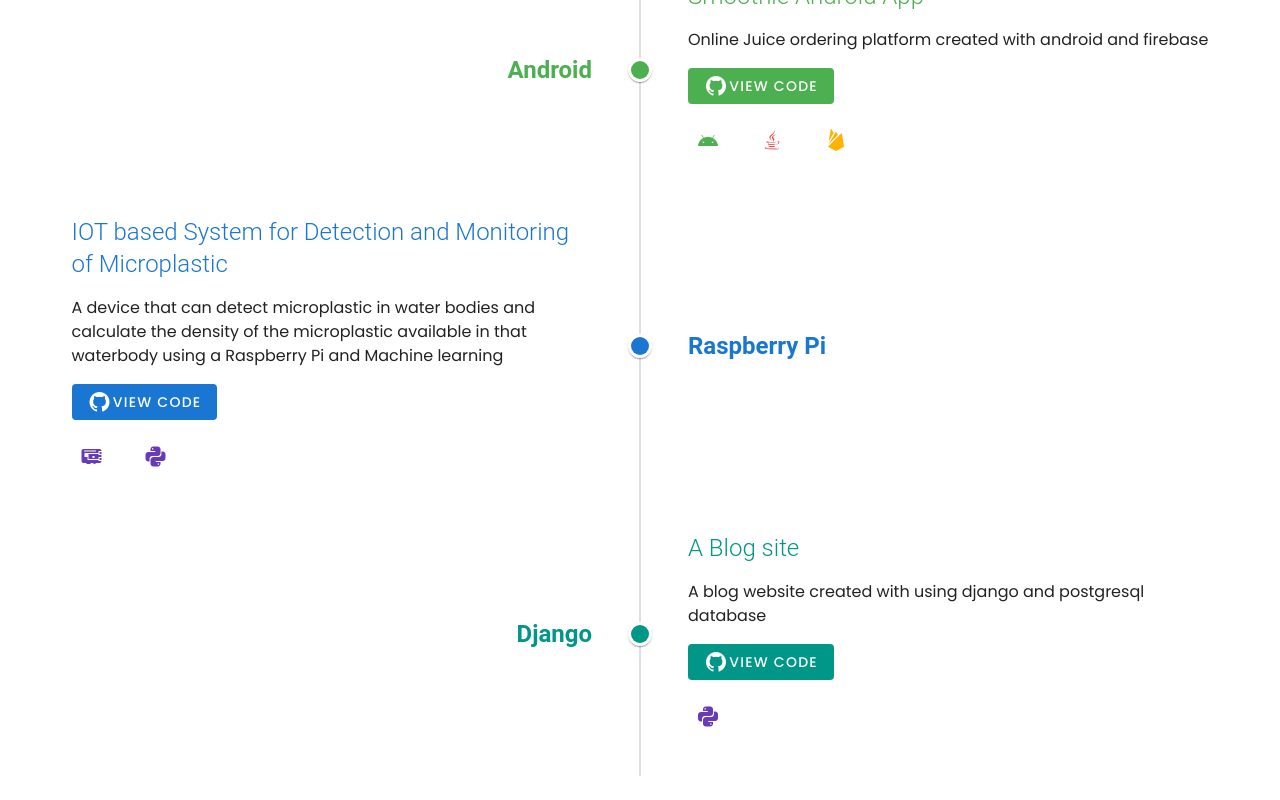
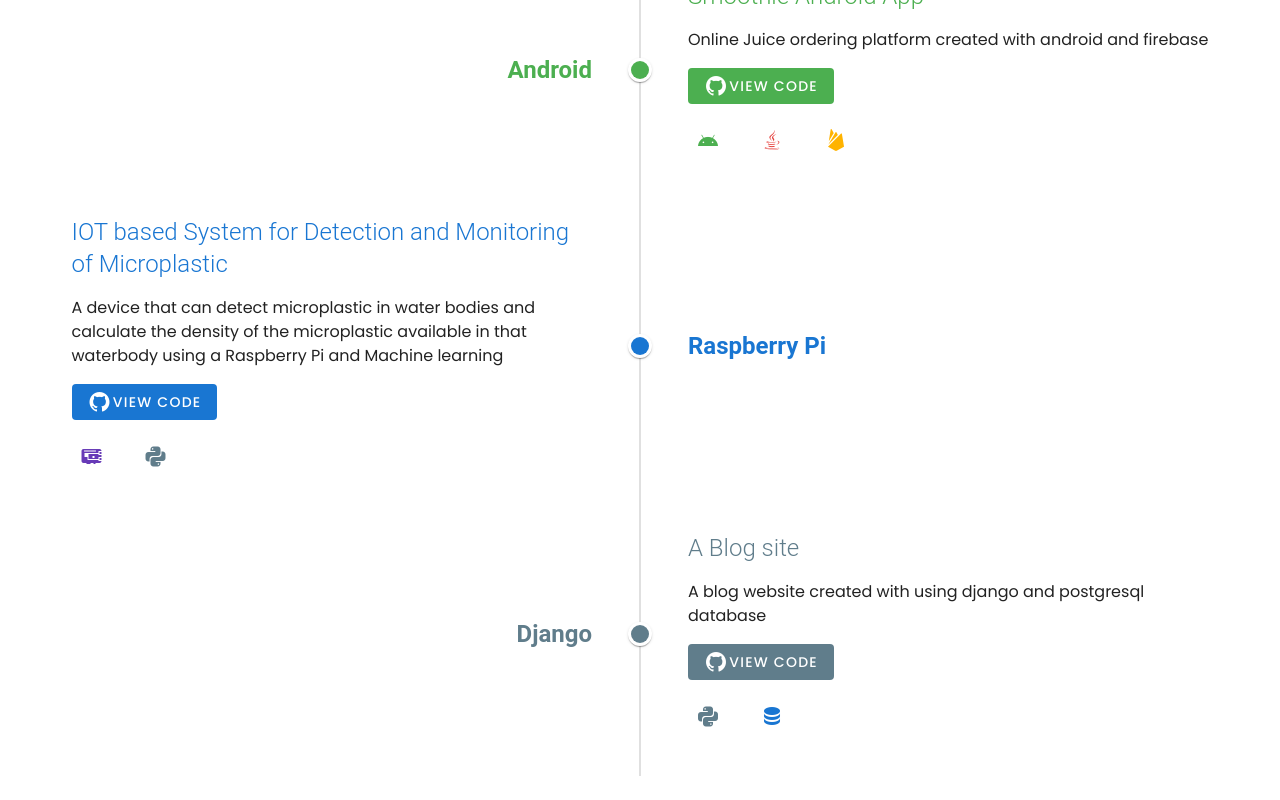
Before and after one commit to DSGunasekara/Portfolio, a Vue app: page /projects in a window 1280 px wide. Shown: the part 836-1636 px from the top of the page. Built offline with nearby package versions, Linux system fonts and the light colour scheme.

Commit message:
added django project

```diff
--- a/src/components/Project.vue
+++ b/src/components/Project.vue
@@ -60,7 +60,7 @@ name: "Project",
             'by tracking request, managing personnel, and\n' +
             'maintaining visibility into operations',
         link: 'https://github.com/DSGunasekara/vue-field-engineer',
-        items: [['mdi-vuejs', 'teal', 'Vuejs'], ['mdi-nodejs', 'green', 'Nodejs'], ['mdi-language-javascript', '#FFB300', 'JavaScript']]
+        items: [['mdi-vuejs', 'teal', 'Vuejs'], ['mdi-nodejs', 'green', 'Nodejs'], ['mdi-language-javascript', '#FFB300', 'JavaScript'], ['mdi-database', 'green', 'MongoDB']]
       },
       {
         color: 'indigo',
@@ -73,7 +73,7 @@ name: "Project",
             'and managing equipment details of the company.\n' +
             'This was created using MEAN stack.',
         link: 'https://github.com/DSGunasekara/HRIS-ITP',
-          items: [['mdi-angular', '#E53935', 'Angular 9'], ['mdi-nodejs', 'green', 'Nodejs'], ['mdi-language-typescript', 'primary', 'TypeScript']]
+          items: [['mdi-angular', '#E53935', 'Angular 9'], ['mdi-nodejs', 'green', 'Nodejs'], ['mdi-language-typescript', 'primary', 'TypeScript'], ['mdi-database', 'green', 'MongoDB']]
       },
       {
         color: 'green',
@@ -93,15 +93,15 @@ name: "Project",
             'bodies and calculate the density of the\n' +
             'microplastic available in that waterbody using a\n' +
             'Raspberry Pi and Machine learning',
-        items: [['mdi-raspberry-pi', 'deep-purple', 'Raspberry Pi'], ['mdi-language-python', 'deep-purple', 'Python with Tensorflow']]
+        items: [['mdi-raspberry-pi', 'deep-purple', 'Raspberry Pi'], ['mdi-language-python', 'blue-grey', 'Python with Tensorflow']]
       },
       {
-        color: 'teal',
+        color: 'blue-grey',
         technology: 'Django',
         title: 'A Blog site',
         description: 'A blog website created with using django and postgresql database',
         link: 'https://github.com/DSGunasekara/django-wanderer',
-        items: [['mdi-language-python', 'deep-purple', 'Python']]
+        items: [['mdi-language-python', 'blue-grey', 'Python'], ['mdi-database', 'primary', 'PostgreSQL']]
       },
     ],
   }),
--- a/src/views/About.vue
+++ b/src/views/About.vue
@@ -1,7 +1,7 @@
 <template>
   <div class="container">
     <div class="about">
-      <h1>This is an about page</h1>
+      <h1 style="font-weight: 500">This is an about page</h1>
     </div>
   </div>
 </template>
--- a/src/views/Home.vue
+++ b/src/views/Home.vue
@@ -5,7 +5,7 @@
       <h1 class="name" style="font-weight: 500">I'm Dilain Gunasekara </h1>
       <div class="container">
         <div class="row">
-          <div class="col-auto"><v-btn outlined color="#00BD9D">Contact</v-btn></div>
+          <div class="col-auto"><v-btn outlined color="#00BD9D" v-bind="attrs" v-on="on">Contact</v-btn></div>
           <div class="col-auto"><v-btn outlined color="#49C6E5">Get CV</v-btn></div>
         </div>
       </div>
```
